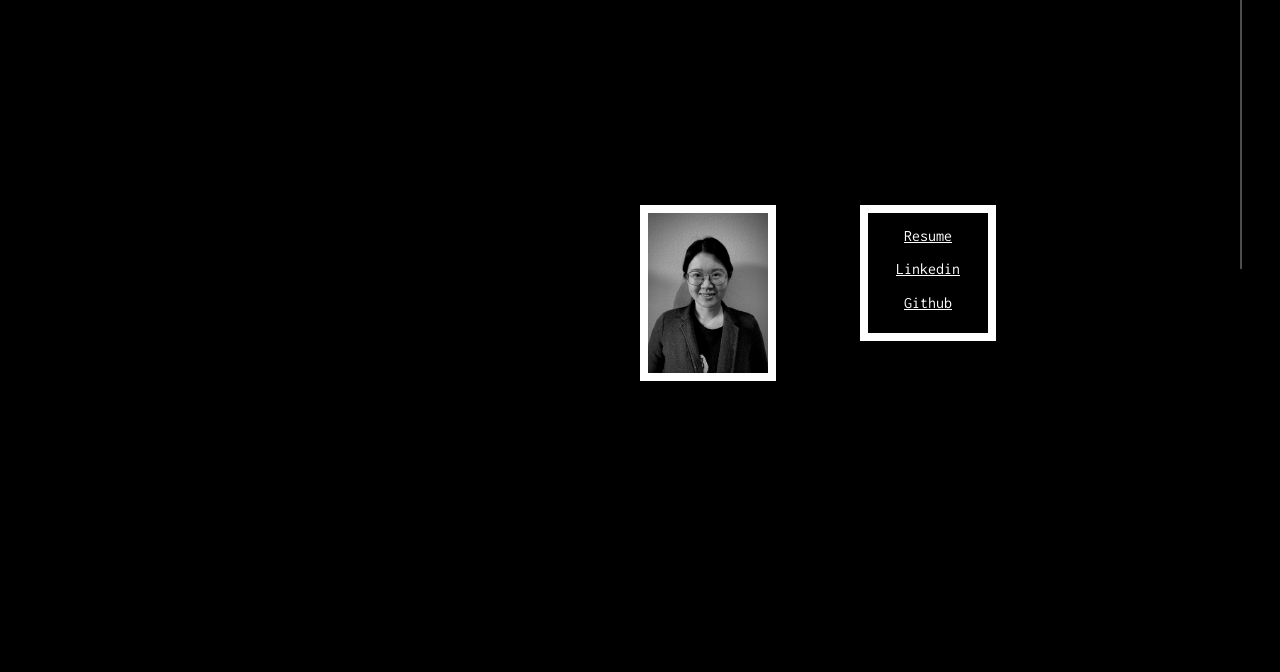
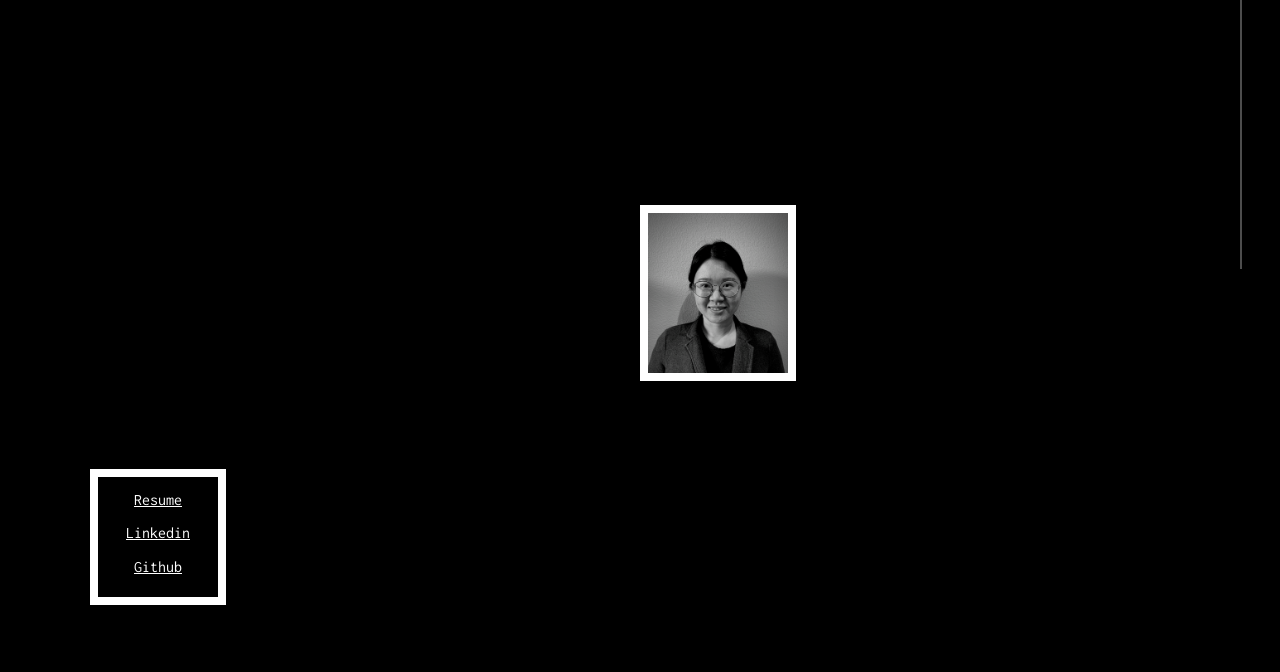
Before and after one commit to uranussg/portfolio, a website built with webpack: page index.html in a window 1280 px wide. Shown: the part 851-1523 px from the top of the page. Built offline with nearby package versions, Linux system fonts and the light colour scheme.

Commit message:
adjust positon

```diff
--- a/style/bio.css
+++ b/style/bio.css
@@ -53,8 +53,8 @@
 
 .cv{
     position: absolute;
-    top: 32%;
-    left: 70%;
+    top: 65%;
+    left: 0;
     height: 120px;
     width: 120px;
     border: 8px solid white;
@@ -70,7 +70,7 @@
     top: 32%;
     left: 50%;
     height: 160px;
-    width: 120px;
+    width: 140px;
     border: 8px solid white;
     transition: 1s ease-in-out;
     background-image: url('../asset/profile.png');
```
